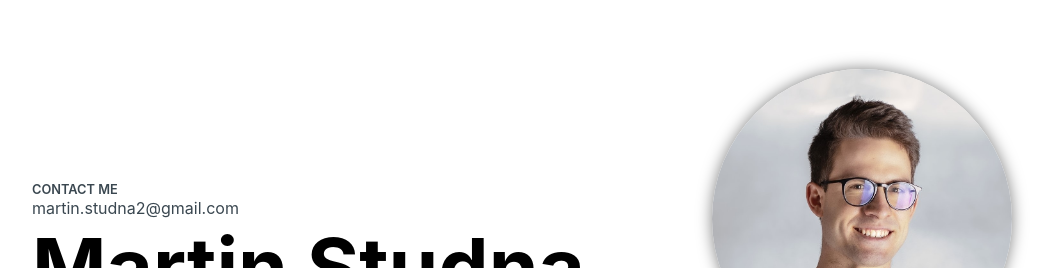
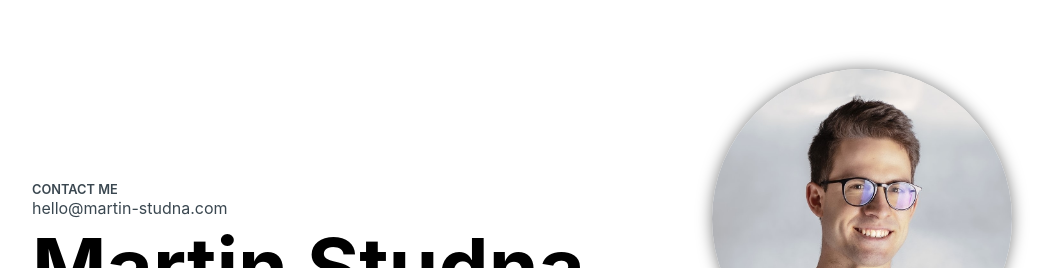
Before and after one commit to martin-studna/portfolio-web, a Next.js app: page /components/introduction in a window 1280 px wide. Shown: the part 203-471 px from the top of the page, without its empty margins (55-1107 px from the left). Built offline with nearby package versions, Linux system fonts and the light colour scheme.

Commit message:
change email address

```diff
--- a/pages/components/introduction.tsx
+++ b/pages/components/introduction.tsx
@@ -23,7 +23,7 @@ export default function Introduction() {
               <div className={styles.subtitle}>
                 <span className="capitalize">CONTACT ME</span>
                 <br />
-                martin.studna2@gmail.com
+                hello@martin-studna.com
               </div>
               <h1 className={styles.title}>Martin Studna</h1>
 
```
